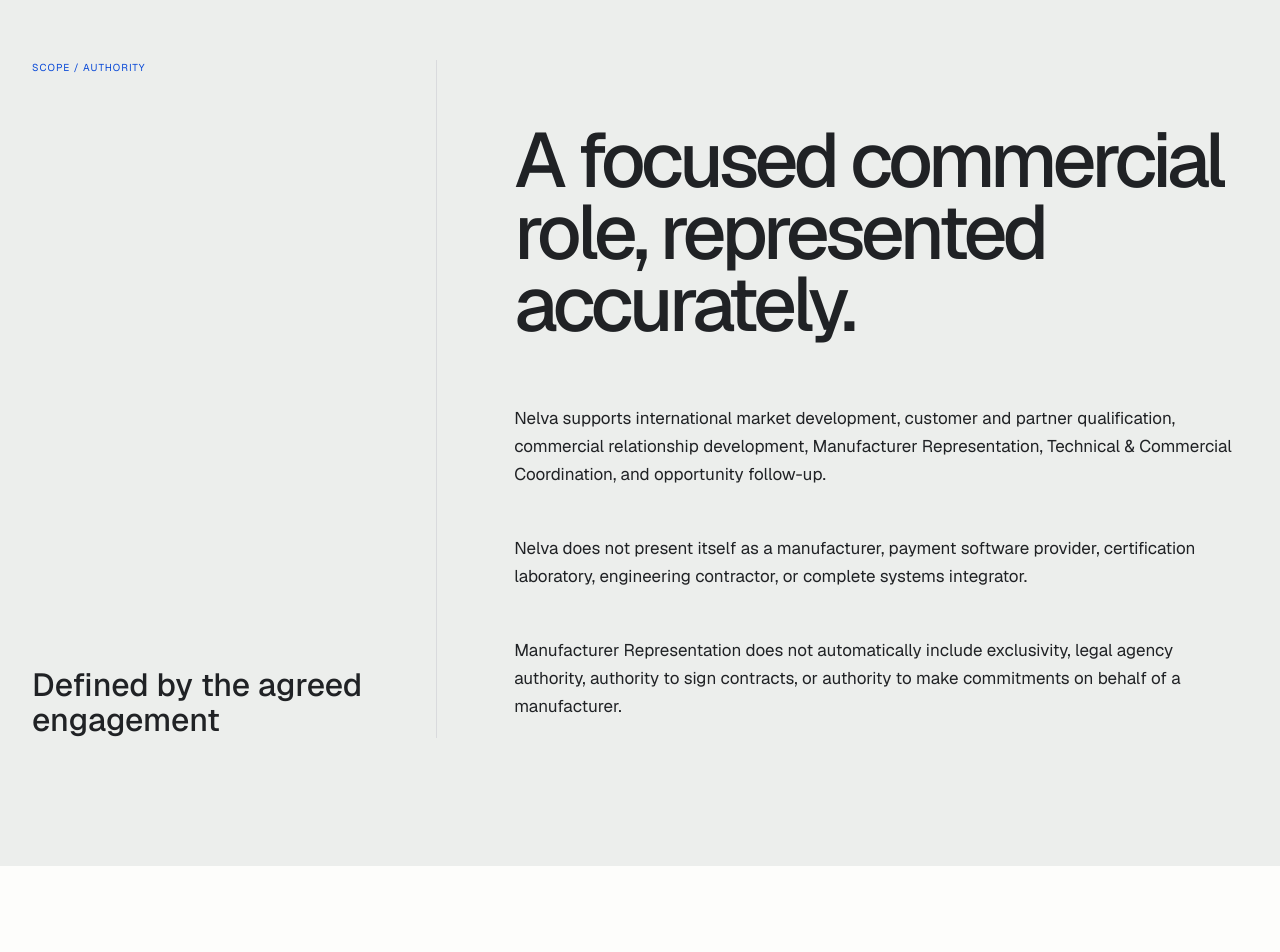
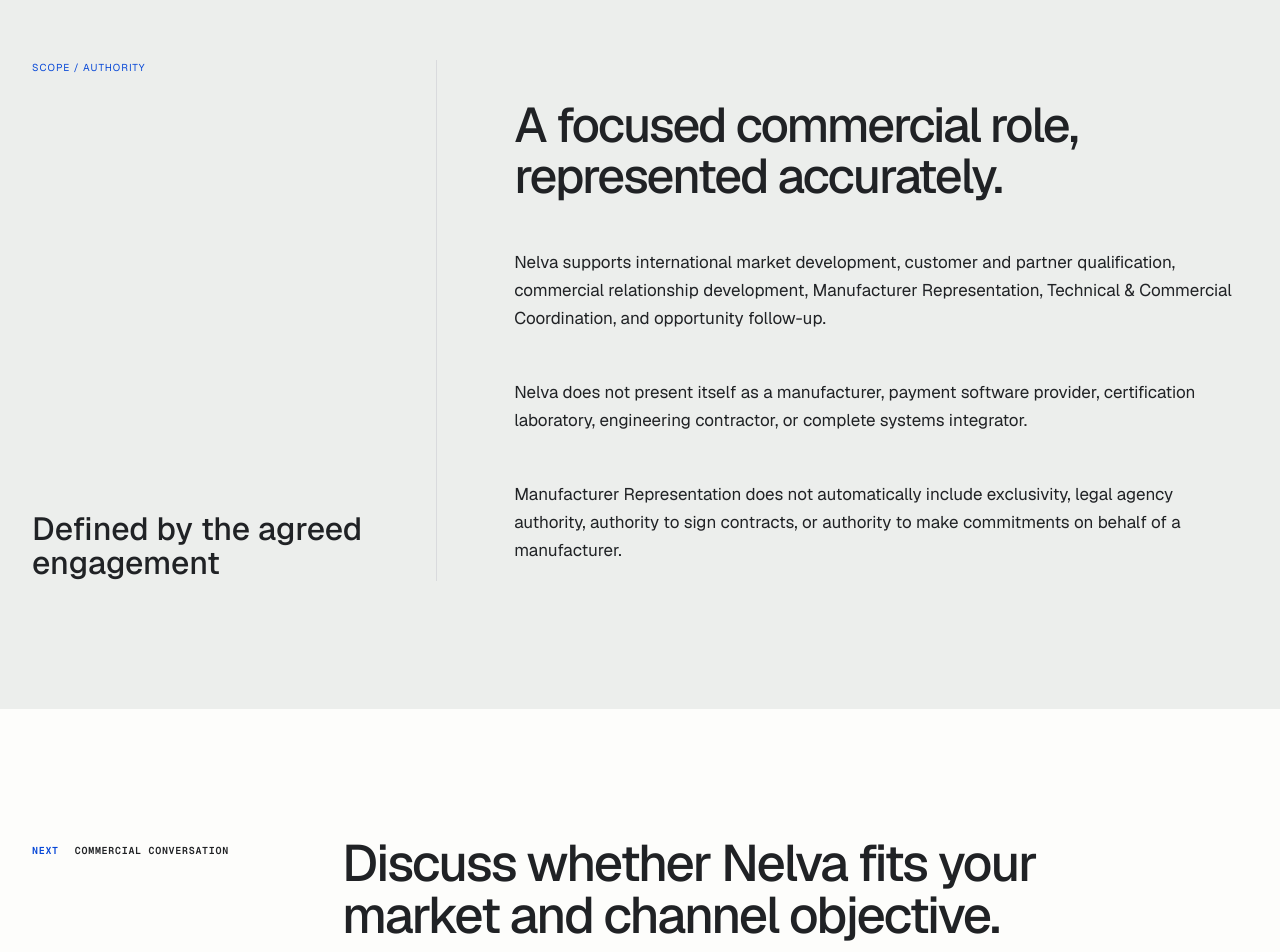
Before and after one commit to Maged-Mukred/Nelva, a Next.js app: page /company in a window 1280 px wide. Shown: the part 5620-6572 px from the top of the page. Built offline with nearby package versions, Linux system fonts and the light colour scheme.

Commit message:
Update globals.css

```diff
--- a/app/globals.css
+++ b/app/globals.css
@@ -443,7 +443,7 @@ button, a { -webkit-tap-highlight-color: transparent; }
 
 /* Contact */
 .contact-cta { background: var(--white); }
-.contact-content h2 { max-width: 1080px; font-size: clamp(58px, 7vw, 106px); }
+.contact-content h2 { max-width: 820px; font-size: clamp(40px, 4vw, 62px); line-height: 1.02; letter-spacing: -.04em; }
 .contact-copy-row { display: grid; grid-template-columns: 1fr auto; gap: 70px; align-items: end; margin-top: 78px; padding-top: 28px; border-top: 1px solid var(--ink); }
 .contact-copy-row p { max-width: 650px; margin: 0; color: var(--muted); font-size: 17px; }
 
@@ -789,7 +789,7 @@ button, a { -webkit-tap-highlight-color: transparent; }
 .boundary-grid > div:first-child span { color: var(--blue); font-size: 10px; text-transform: uppercase; letter-spacing: .1em; }
 .boundary-grid > div:first-child strong { font-size: 32px; line-height: 1.08; font-weight: 500; }
 .boundary-grid > div:last-child { padding-left: clamp(40px, 6vw, 105px); }
-.boundary-grid h2 { max-width: 900px; font-size: clamp(54px, 6vw, 93px); line-height: .94; letter-spacing: -.058em; font-weight: 470; }
+.boundary-grid h2 { max-width: 760px; font-size: clamp(38px, 3.8vw, 58px); line-height: 1.04; letter-spacing: -.04em; font-weight: 470; }
 .boundary-grid p { max-width: 760px; margin-top: 46px; font-size: 17px; line-height: 1.65; }
 
 /* Contact page */
```
